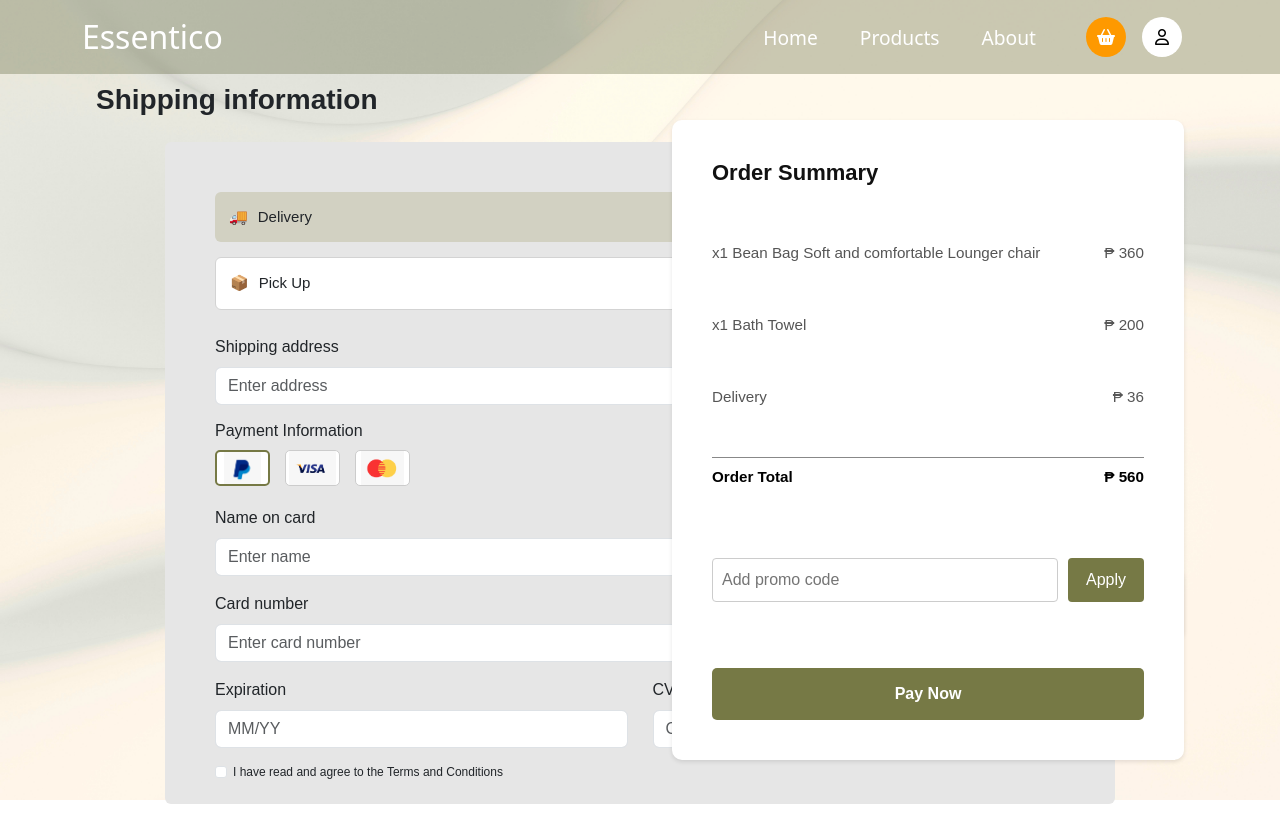
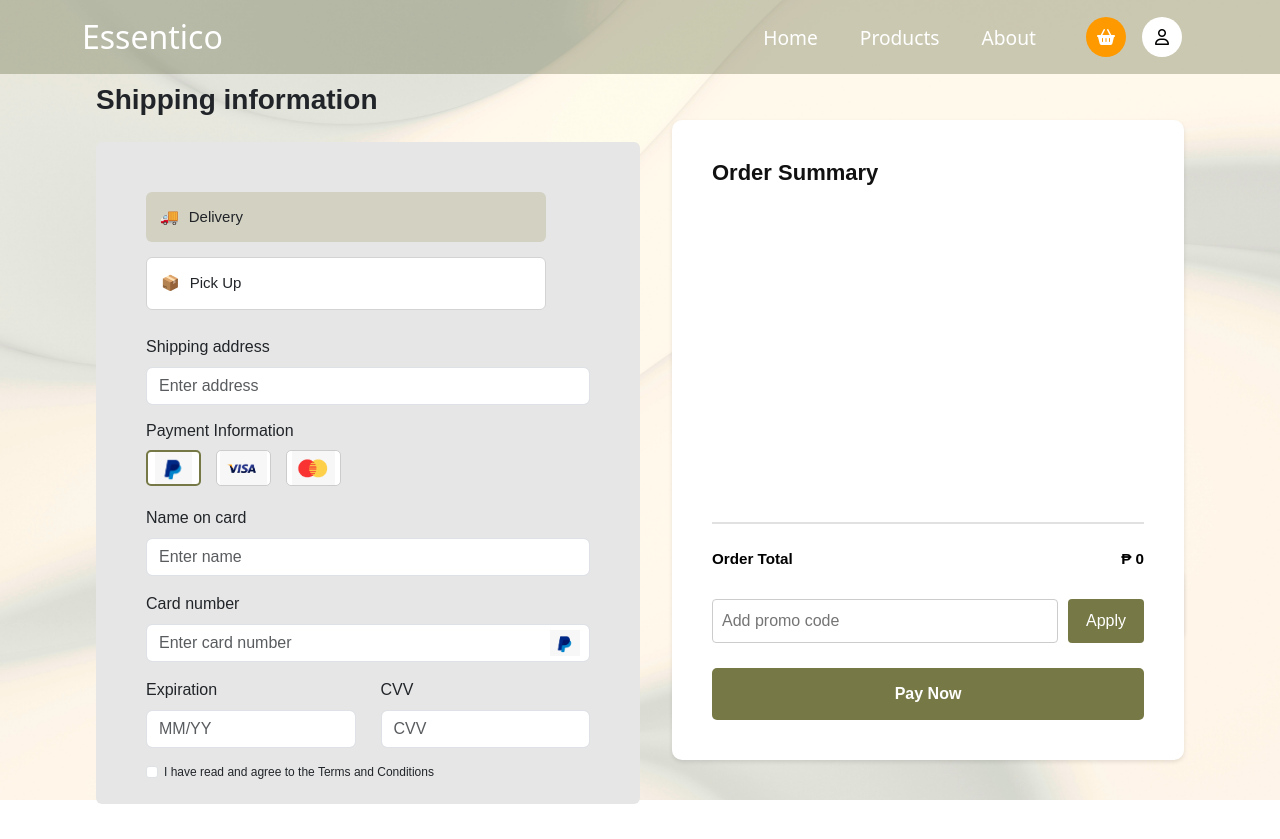
Before and after one commit to pugarioo/Essentico, a React (Create React App) app: page /Checkout in a window 1280 px wide. Built offline with nearby package versions, Linux system fonts and the light colour scheme; a web font is replaced by a local one.

Commit message:
Working Functionality

```diff
--- a/src/Components/Checkout.css
+++ b/src/Components/Checkout.css
@@ -39,15 +39,15 @@
 /* --- LEFT + RIGHT WRAPPER --- */
 .checkout-sections {
   display: flex;
-  justify-content: center;
-  align-items: flex-start;
+  /* justify-content: center;
+  align-items: flex-start; */
   gap: 10px;
   width: 100%;
 }
 
 /* LEFT SIDE */
 .shipping-section {
-  width: 950px; /* Figma proportion */
+  width: 50%; /* Figma proportion */
   background-color: #e6e6e6;
   padding: 50px ;
   border-radius: 6px;
@@ -179,12 +179,12 @@
 
 /* RIGHT SIDE */
 .order-summary {
-  width: 90%; /* Figma proportion */
+  width: 50%;
+  height: 95%;
   background-color: #e6e6e6;
   padding: 40px;
   border-radius: 10px;
   box-shadow: 0px 2px 4px rgba(0, 0, 0, 0.1);
-  min-height: 350px;
   display: flex;
   flex-direction: column;
   justify-content: space-between;
@@ -206,9 +206,15 @@
   white-space: nowrap; /* para di bumaba yung ₱ 360 */
 }
 
+hr {
+  border: none;
+  color: #888;
+  background-color: #888;
+  margin-top: auto;
+  height: 2px;
+}
 .summary-item.total {
   font-weight: bold;
-  border-top: 1px solid #888;
   padding-top: 8px;
 }
 
--- a/src/Components/Checkout.js
+++ b/src/Components/Checkout.js
@@ -1,9 +1,11 @@
-import React, { useState } from "react";
+import React, { useContext, useState } from "react";
 import { Button, Form } from "react-bootstrap";
 import "./Checkout.css";
 import checkoutbg from "../assets/images/products-bg.jpg"
+import CartContext from "../contexts/CartContext";
 
 const Checkout = () => {
+  const { cart } = useContext(CartContext)
   const [selectedOption, setSelectedOption] = useState("Delivery");
   const [selectedPayment, setSelectedPayment] = useState("paypal"); // state for selected payment
 
@@ -16,6 +18,13 @@ const Checkout = () => {
   const handleBack = () => {
     window.history.back();
   };
+
+  const subtotal = cart.reduce((total, item) => {
+        if (item.isChecked) {
+            return total + (item.details.price * item.quantity);
+        }
+        return total;
+    }, 0);
 
   return (
     <div className="checkout-container">
@@ -136,23 +145,21 @@ const Checkout = () => {
           <div className="order-summary">
             <h3>Order Summary</h3>
 
-            <div className="summary-item">
-              <span>x1 Bean Bag Soft and comfortable Lounger chair</span>
-              <span>₱ 360</span>
-            </div>
-            <div className="summary-item">
-              <span>x1 Bath Towel</span>
-              <span>₱ 200</span>
+            <div className="summary-items">
+                  {
+                    cart.map(item => (
+                        <div className="summary-item">
+                              <span>x{item.quantity} {item.details.name}</span>
+                              <span>{item.details.currency}{item.details.price}</span>
+                        </div>
+                    ))
+                  }
             </div>
 
-            <div className="summary-item">
-              <span>Delivery</span>
-              <span>₱ 36</span>
-            </div>
-
+            <hr/>
             <div className="summary-item total">
               <span>Order Total</span>
-              <span>₱ 560</span>
+              <span>₱ {subtotal}</span>
             </div>
 
             <div className="promo">
--- a/src/Components/cart.css
+++ b/src/Components/cart.css
@@ -153,7 +153,7 @@
   flex-direction: column;
   justify-content: flex-start;
   max-width: 40%;
-  height: 80%;
+  max-height: 80%;
   background-color: white !important;
   border-radius: 10px;
   padding: 1rem;
@@ -236,6 +236,13 @@ hr {
   background-color: #333;
 }
 
+.checkout-btn.disabled {
+  background-color: #6c757d;  /* A standard bootstrap disabled gray */
+  opacity: 0.65;
+  cursor: not-allowed;
+  pointer-events: none;
+}
+
 .summary-breakdown {
   justify-self: flex-start;
   display: flex;
--- a/src/Components/cart.js
+++ b/src/Components/cart.js
@@ -1,70 +1,81 @@
-import React, { useContext, useState } from "react";
+import React, { useContext } from "react";
 import { Button } from 'react-bootstrap';
 import { Link } from 'react-router-dom';
 import CartContext from "../contexts/CartContext";
 import "./Cart.css";
 import cartBg from '../assets/images/products-bg.jpg';
 
-function CartItem({ item, updateQuantity, removeItem }) {
-  const imagePath = require(`../assets/images/${item.image_filename}`);
+// This is a new helper function for formatting currency
+const formatCurrency = (value) => {
+    return value.toLocaleString('en-PH', { style: 'currency', currency: 'PHP' });
+}
+
+function CartItem({ item }) {
+    // These functions now come from context
+    const { addQuantity, subtractQuantity, removeFromCart, toggleItemChecked } = useContext(CartContext);
+
+    // FIX: Access properties inside 'item.details'
+    const imagePath = require(`../assets/images/${item.details.image_filename}`);
+
+    // Calculate subtotal for this item
+    const itemSubtotal = item.details.price * item.quantity;
+
     return (
-    <div key={item.id} className="cart-item">
-        <input type="checkbox" className="cart-item-checkbox" />
+        <div className="cart-item">
 
+            <input
+              type="checkbox"
+              className="cart-item-checkbox"
+              checked={item.isChecked}
+              onChange={() => toggleItemChecked(item)}
+            />
 
-
-      <img src={imagePath} alt={item.name} className="cart-item-image" />
+            <img src={imagePath} alt={item.details.name} className="cart-item-image" />
 
             <div className="cart-item-details">
-        <h4>{item.name}</h4>
-        <p>Color: {item.color}</p>
-        <h3>₱ {item.price}</h3>
+                <h4>{item.details.name}</h4>
+                <h3>{formatCurrency(itemSubtotal)}</h3>
             </div>
 
             <div className="cart-item-actions">
                 <button
                     className="trash-btn"
-          onClick={() => removeItem(item.id)}
+                    onClick={() => removeFromCart(item)}
                     title="Remove item">
                     <i className="fa-solid fa-trash trash-btn"></i>
                 </button>
 
                 <div className="quantity-controls">
-          <button onClick={() => updateQuantity(item.id, -1)}>-</button>
+                    {/* FIX: Swapped functions. '-' should call subtractQuantity */}
+                    <button onClick={() => subtractQuantity(item)}>-</button>
                     <span>{item.quantity}</span>
-          <button onClick={() => updateQuantity(item.id, 1)}>+</button>
-        </div>
-
+                    {/* FIX: Swapped functions. '+' should call addQuantity */}
+                    <button onClick={() => addQuantity(item)}>+</button>
                 </div>
             </div>
-  )
+        </div>
+    );
 }
 
 function Cart () {
-  const cart = useContext(CartContext);
+    const { cart } = useContext(CartContext);
 
-  const deliveryFee = 36;
+    // --- CALCULATIONS ---
+    // We only sum items that are checked
+    const subtotal = cart.reduce((total, item) => {
+        if (item.isChecked) {
+            return total + (item.details.price * item.quantity);
+        }
+        return total;
+    }, 0); // Start total at 0
 
-  const updateQuantity = (id, delta) => {
-    setCartItems((prev) =>
-      prev.map((item) =>
-        item.id === id
-          ? { ...item, quantity: Math.max(1, item.quantity + delta) }
-          : item
-      )
-    );
-  };
+    // Set a fixed delivery fee (you can make this dynamic later)
+    const deliveryFee = subtotal > 0 ? 50 : 0;
 
-  const removeItem = (id) => {
-    setCartItems((prev) => prev.filter((item) => item.id !== id));
-  };
-
-  const subtotal = cartItems.reduce(
-    (acc, item) => acc + item.price * item.quantity,
-    0
-  );
 
     const total = subtotal + deliveryFee;
+
+    const isCheckoutDisabled = subtotal === 0
 
     return (
         <div className="cart-container">
@@ -77,13 +88,14 @@ function Cart () {
             <div className="cart-content">
                 {/* LEFT: Items */}
                 <div className="cart-items">
-          {cartItems.map((item) => (
-            <CartItem
-            key={item.id}
-            item={item}
-            updateQuantity={updateQuantity}
-            removeItem={removeItem} />
-          ))}
+                    {cart.length > 0 ? (
+                        cart.map((item) => (
+                            // FIX: Added the required 'key' prop for React
+                            <CartItem key={item.details.product_id} item={item} />
+                        ))
+                    ) : (
+                        <p>Your cart is empty.</p>
+                    )}
                 </div>
 
                 {/* RIGHT: Summary */}
@@ -93,28 +105,46 @@ function Cart () {
 
                         <div className="summary-item">
                             <span>Subtotal</span>
-              <span>₱ {subtotal}</span>
+                            {/* FIX: Display calculated subtotal */}
+                            <span>{formatCurrency(subtotal)}</span>
                         </div>
 
                         <div className="summary-item">
                             <span>Delivery Fee</span>
-              <span>₱ {deliveryFee}</span>
+                            {/* FIX: Display calculated delivery fee */}
+                            <span>{formatCurrency(deliveryFee)}</span>
                         </div>
 
                     </div>
                     <hr />
                     <div className="summary-item total">
                         <span>Total</span>
-            <span>₱ {total}</span>
+                        {/* FIX: Display calculated total */}
+                        <span>{formatCurrency(total)}</span>
                     </div>
 
                     <div className="promo-section">
                         <input type="text" placeholder="Add promo code" />
                         <button className="apply-btn">Apply</button>
                     </div>
-          <Button variant="dark" as={Link} to="/checkout" className="checkout-btn">
+                    {isCheckoutDisabled ? (
+                            <Button
+                                variant="dark"
+                                className="checkout-btn"
+                                disabled
+                            >
                                 Go to Checkout →
                             </Button>
+                        ) : (
+                            <Button
+                                variant="dark"
+                                as={Link}
+                                to="/checkout"
+                                className="checkout-btn"
+                            >
+                                Go to Checkout →
+                            </Button>
+                        )}
                 </div>
             </div>
         </div>
--- a/src/pages/ProductDetails.js
+++ b/src/pages/ProductDetails.js
@@ -2,12 +2,15 @@ import React, { useContext } from "react";
 import { useParams } from "react-router-dom";
 import { FaStar, FaRegStar } from "react-icons/fa";
 import ProductContext from "../contexts/ProductContext";
+import CartContext from "../contexts/CartContext";
 import "./ProductDetails.css";
 import productbg from '../assets/images/products-bg.jpg'
 
 export default function ProductDetails() {
   const products = useContext(ProductContext)
   const { id } = useParams();
+  const { addToCart, buyProduct } = useContext(CartContext)
+
   const product = products.find(
     (item) => String(item.product_id) === String(id)
   );
@@ -31,7 +34,7 @@ export default function ProductDetails() {
   return (
     <div className="product-details-container">
       <div className='product-details-bg'
-      style={{ backgroundImage: `url(${productbg})` }}></div>
+       style={{ backgroundImage: `url(${productbg})` }}></div>
       <div className="product-details-wrapper">
         {/* Left Side */}
         <div className="image-section">
@@ -61,8 +64,8 @@ export default function ProductDetails() {
           </div>
 
           <div className="buttons-section">
-            <button className="add-to-cart-btn">Add to Cart</button>
-            <button className="buy-now-btn">Buy Now</button>
+            <button className="add-to-cart-btn" onClick={ () => addToCart(product) }>Add to Cart</button>
+            <button className="buy-now-btn" onClick={ () => buyProduct(product) } >Buy Now</button>
           </div>
         </div>
       </div>
```
Also changed, not shown: src/App.js (+45 -1 lines). Lines whose indentation alone changed are shown as unchanged.
